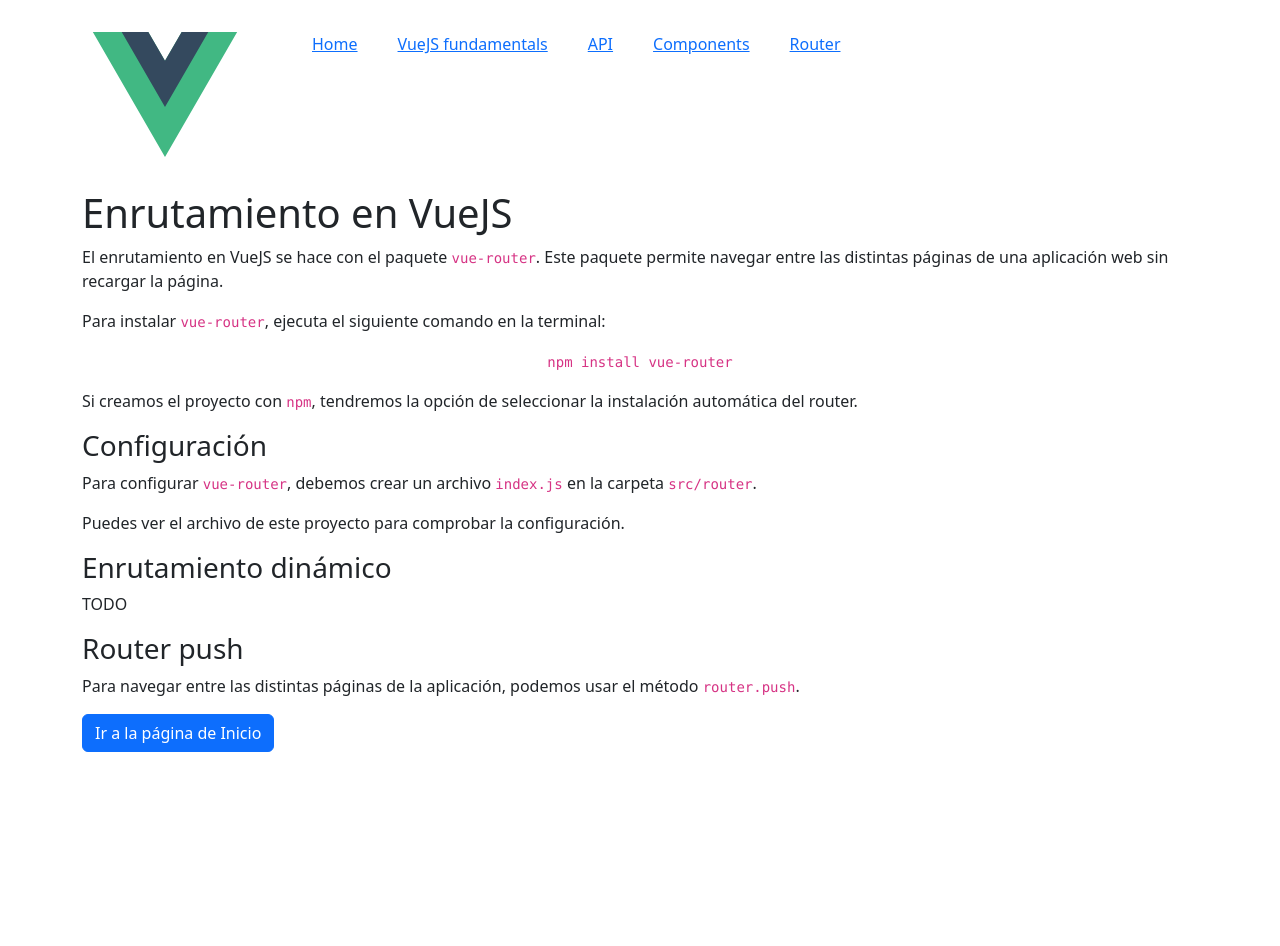
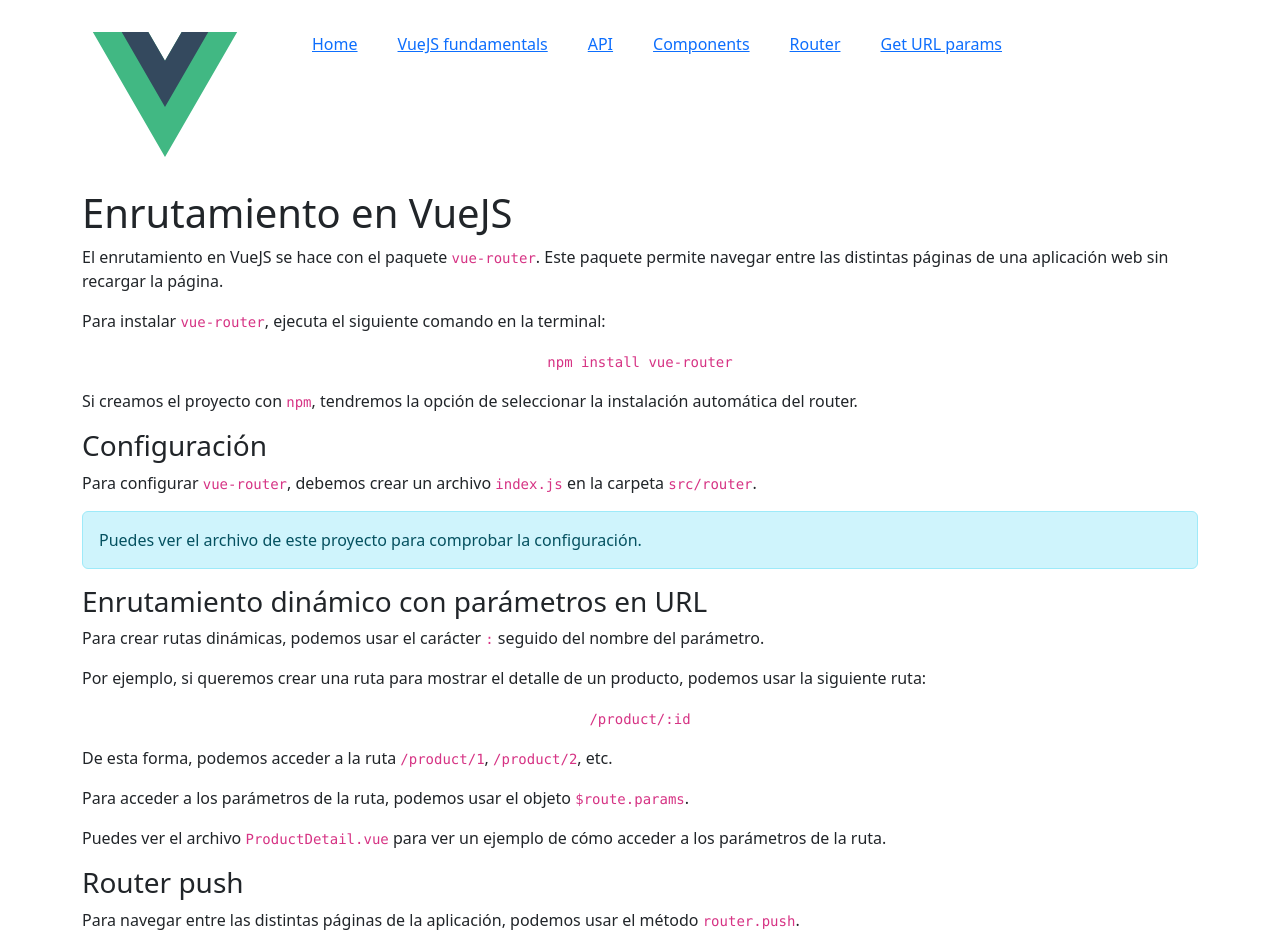
Before and after one commit to carlosgarvil/vue-base, a Vue app: page /router in a window 1280 px wide. Shown: the top 946 px of the page. Before the commit the page ends 800 px from the top, so only its background shows below. Built offline with nearby package versions, Linux system fonts and the light colour scheme.

Commit message:
Add product detail route and component

```diff
--- a/src/App.vue
+++ b/src/App.vue
@@ -18,6 +18,7 @@ import { RouterLink, RouterView } from "vue-router";
         <a><RouterLink to="/api">API</RouterLink></a>
         <a><RouterLink to="/components">Components</RouterLink></a>
         <a><RouterLink to="/router">Router</RouterLink></a>
+        <a><RouterLink to="/product">Get URL params</RouterLink></a>
       </nav>
     </header>
 
--- /dev/null
+++ b/src/components/ProductDetail.vue
@@ -0,0 +1,36 @@
+<template>
+  <div class="container" >
+    <div class="row" v-if="$route.params.id">
+        <p class="text-center"><h1>{{ product.title }}</h1></p>
+      <div class="col-2 border">
+        <img :src="product.image" :alt="product.title" class="img-fluid" />
+      </div>
+      <div class="col-6">
+        <p>{{ product.description }}</p>
+        <a class="btn btn-primary">{{ product.price }} €</a>
+      </div>
+    </div>
+    <div class="row" v-else>
+        <p class="alert alert-danger">No se ha encontrado el producto. Modifique la URL e incluya /product/id para acceder a un producto.</p>
+        <button @click="$router.push('/')" class="btn btn-primary">
+            Ir a la página de Inicio
+        </button>
+  </div>
+    </div>
+</template>
+
+<script setup>
+import { ref, onMounted } from "vue";
+import { useRoute } from "vue-router";
+const $route = useRoute();
+
+const product = ref({});
+onMounted(async () => {
+  const response = await fetch(
+    "https://fakestoreapi.com/products/" + $route.params.id
+  );
+  const data = await response.json();
+  product.value = data;
+});
+</script>
+<style scoped></style>
--- a/src/components/Router.vue
+++ b/src/components/Router.vue
@@ -1,50 +1,83 @@
 <template>
   <h1>Enrutamiento en VueJS</h1>
   <p>
-        El enrutamiento en VueJS se hace con el paquete <code>vue-router</code>. Este paquete permite navegar entre las distintas páginas de una aplicación web sin recargar la página.
+    El enrutamiento en VueJS se hace con el paquete <code>vue-router</code>.
+    Este paquete permite navegar entre las distintas páginas de una aplicación
+    web sin recargar la página.
   </p>
   <p>
-        Para instalar <code>vue-router</code>, ejecuta el siguiente comando en la terminal:
+    Para instalar <code>vue-router</code>, ejecuta el siguiente comando en la
+    terminal:
   </p>
   <p class="text-center">
     <code>npm install vue-router</code>
   </p>
   <p>
-        Si creamos el proyecto con <code>npm</code>, tendremos la opción de seleccionar la instalación automática del router.
+    Si creamos el proyecto con <code>npm</code>, tendremos la opción de
+    seleccionar la instalación automática del router.
   </p>
   <h3>Configuración</h3>
   <p>
-        Para configurar <code>vue-router</code>, debemos crear un archivo <code>index.js</code> en la carpeta <code>src/router</code>.
+    Para configurar <code>vue-router</code>, debemos crear un archivo
+    <code>index.js</code> en la carpeta <code>src/router</code>.
   </p>
-    <p class="">
+  <p class="alert alert-info">
     Puedes ver el archivo de este proyecto para comprobar la configuración.
   </p>
-    <h3>Enrutamiento dinámico</h3>
+  <h3>Enrutamiento dinámico con parámetros en URL</h3>
     <p>
-        TODO
+        Para crear rutas dinámicas, podemos usar el carácter <code>:</code> seguido
+        del nombre del parámetro.
     </p>
+    <p>
+        Por ejemplo, si queremos crear una ruta para mostrar el detalle de un
+        producto, podemos usar la siguiente ruta:
+    </p>
+    <p class="text-center">
+        <code>/product/:id</code>
+    </p>
+    <p>
+        De esta forma, podemos acceder a la ruta <code>/product/1</code>,
+        <code>/product/2</code>, etc.
+    </p>
+    <p>
+        Para acceder a los parámetros de la ruta, podemos usar el objeto
+        <code>$route.params</code>.
+    </p>
+    <p>
+        Puedes ver el archivo <code>ProductDetail.vue</code> para ver un ejemplo
+        de cómo acceder a los parámetros de la ruta.
+    </p>
+
+
   <h3>Router push</h3>
   <p>
-        Para navegar entre las distintas páginas de la aplicación, podemos usar el método <code>router.push</code>.
+    Para navegar entre las distintas páginas de la aplicación, podemos usar el
+    método <code>router.push</code>.
   </p>
 
   <p>
-        <button @click="goToHome" class="btn btn-primary">Ir a la página de Inicio</button>
+    <button @click="goToHome" class="btn btn-primary">
+      Ir a la página de Inicio
+    </button>
   </p>
+
 </template>
 <script>
-import { useRouter } from 'vue-router'
+import { useRouter} from "vue-router";
+
 export default {
   setup() {
-    const router = useRouter()
+    const router = useRouter();
 
     const goToHome = () => {
-      router.push('/')
-    }
+      router.push("/");
+    };
 
     return {
-      goToHome
-    }
-    }
-}
+      goToHome,
+    };
+  },
+};
+
 </script>
--- a/src/router/index.js
+++ b/src/router/index.js
@@ -7,6 +7,7 @@ import VueFundamentals from '@/components/VueFundamentals.vue';
 import Api from '@/components/Api.vue';
 import Components from '@/components/Components.vue';
 import Router from '@/components/Router.vue';
+import ProductDetail from '@/components/ProductDetail.vue';
 
 // Define your routes
 const router = createRouter({
@@ -36,6 +37,11 @@ const router = createRouter({
       path: '/router',
       name: 'router',
       component: Router
+    },
+    {
+      path: '/product/:id?',
+      name: 'product',
+      component: ProductDetail
     }
   ]
 })
```
Lines whose indentation alone changed are shown as unchanged.
